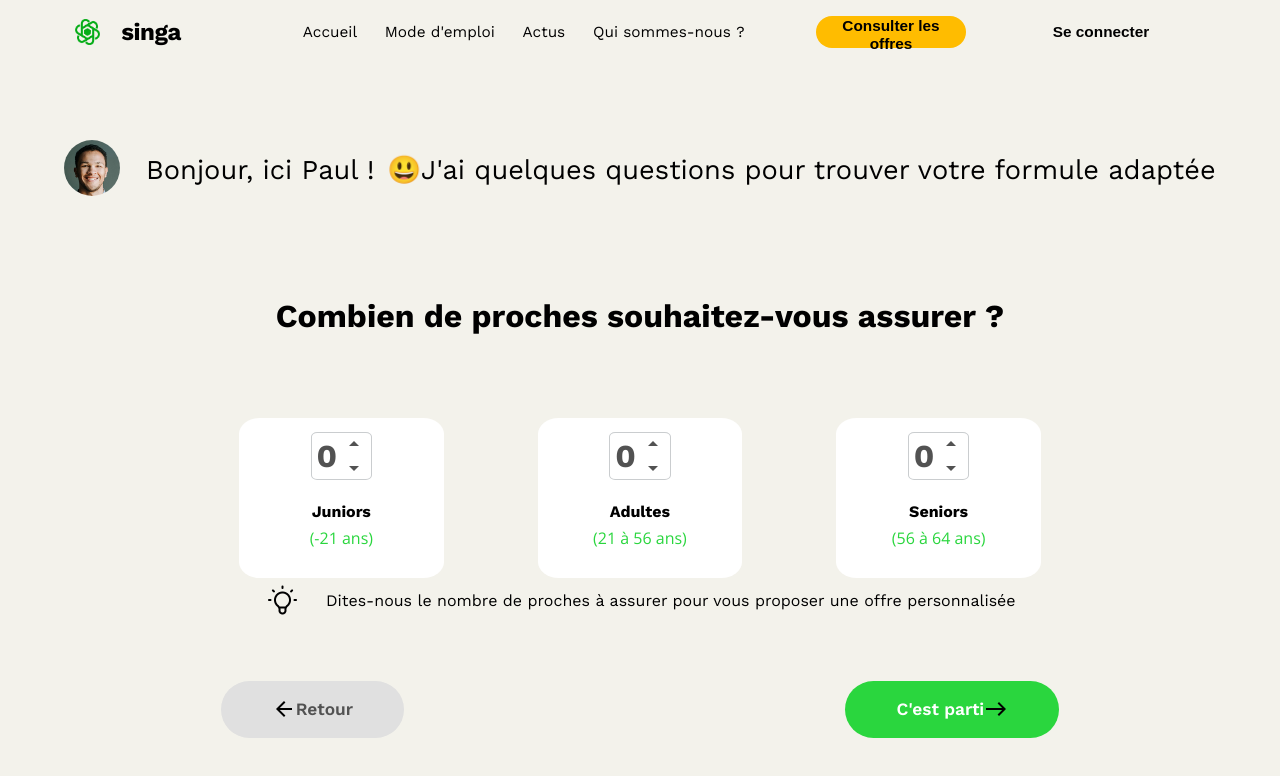
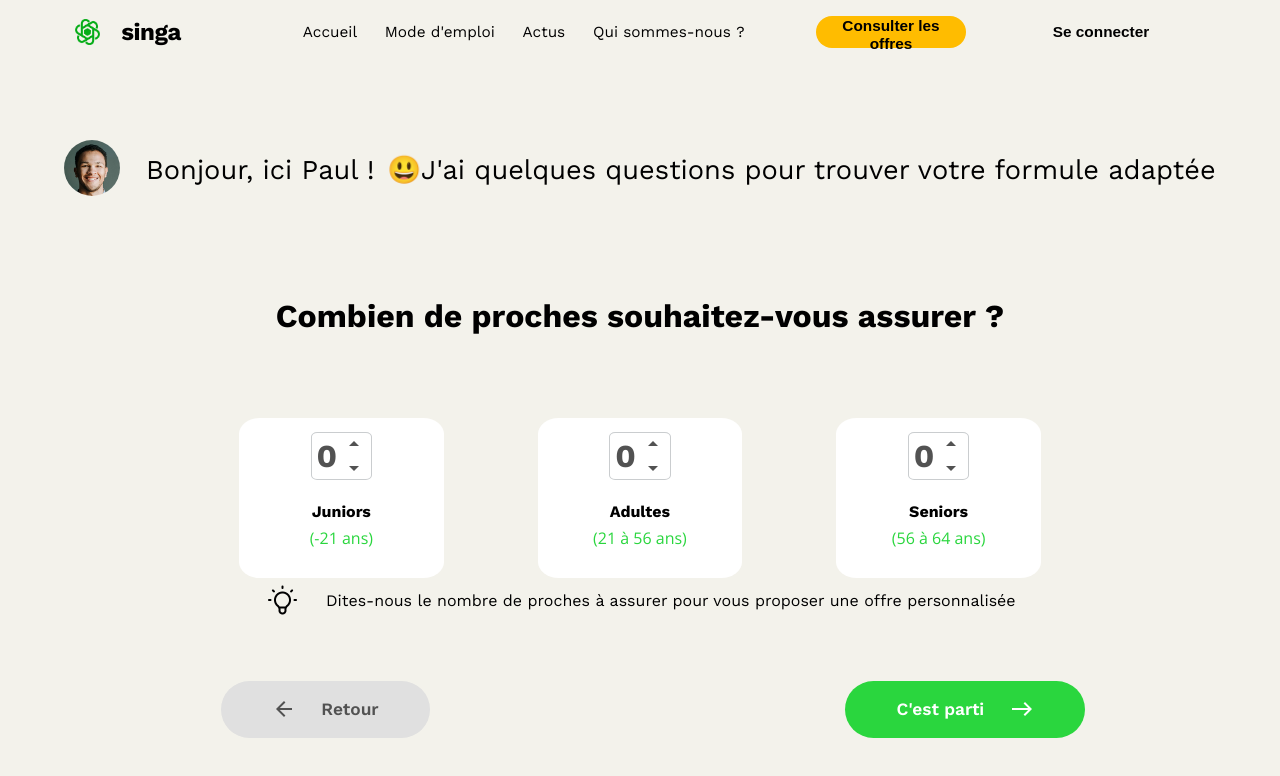
Before and after one commit to WildCodeSchool/paris-0921-project3-my-singa-assurance, a React (Vite) app: page /offer/offer in a window 1280 px wide. Shown: the top 776 px of the page. Built offline with nearby package versions, Linux system fonts and the light colour scheme.

Commit message:
css fixes harmonize arrows in creation account

```diff
--- a/src/offer/Offer.jsx
+++ b/src/offer/Offer.jsx
@@ -142,17 +142,17 @@ function Offer() {
         </div>
       </div>
       <div className={style.CounterOfferBtn}>
-        <button className={style.AgeCounterDirectionButton}>
-          <ArrowBackOutlinedIconLeft className={style.AgeCounterDirectionIconArrowleft} />
-          <p className={style.AgeCounterDirectionButtonText} onClick={goHome}>
+        <button className={style.AgeCounterDirectionButtonBack}>
+          <ArrowBackOutlinedIconLeft style={{ color: '#525252' }} />
+          <p className={style.AgeCounterDirectionButtonBackText} onClick={goHome}>
             Retour
           </p>
         </button>
-        <button className={style.AgeCounterDirectionButton2}>
-          <p className={style.AgeCounterDirectionButtonText2} onClick={goRecipientLocation}>
+        <button className={style.AgeCounterDirectionButtonNext}>
+          <p className={style.AgeCounterDirectionButtonNextText} onClick={goRecipientLocation}>
             C&apos;est parti
           </p>
-          <ArrowEastIcon className={style.AgeCounterDirectionIconArrowright} />
+          <ArrowEastIcon style={{ color: 'white' }} />
         </button>
       </div>
     </div>
--- a/src/offer/RecipientLocation.jsx
+++ b/src/offer/RecipientLocation.jsx
@@ -1,10 +1,11 @@
 import React, { useState, useEffect } from 'react';
 import { useNavigate } from 'react-router-dom';
-import ArrowBackOutlinedIcon from '@material-ui/icons/ArrowBackOutlined';
 
 import style from './style/RecipientLocation.module.scss';
 import portrait from '/assets/portraitRecipient.png';
 import lightbulb from '/assets/lightBulb.png';
+import ArrowBackOutlinedIcon from '@material-ui/icons/ArrowBackOutlined';
+import ArrowEastIcon from '@mui/icons-material/East';
 
 function RecipientLocation() {
   const navigate = useNavigate();
@@ -63,6 +64,7 @@ function RecipientLocation() {
             name="place"
             value={place}
             onChange={HandleChange}
+            onBlur="alert('Le choix de la ville sera bientôt disponible')"
             aria-label="place"
             placeholder="Ville ou région"
             className={style.RecipientLocationChooseRegionInput}
@@ -86,7 +88,7 @@ function RecipientLocation() {
         </button>
         <button className={style.RecipientLocationButton} onClick={GoRates} style={backgroundColor}>
           <p className={style.RecipientLocationButtonText} style={color}>
-            {!text ? 'Passer' : text}
+            {!text ? 'Suivant' : text} <ArrowEastIcon className={style.RecipientLocationIconArrowEast} />
           </p>
         </button>
       </div>
--- a/src/offer/style/Offer.module.scss
+++ b/src/offer/style/Offer.module.scss
@@ -112,7 +112,7 @@
   width: 100%;
 }
 
-.AgeCounterDirectionButton {
+.AgeCounterDirectionButtonBack {
   align-items: center;
   background-color: #e0e0e0;
   display: flex;
@@ -120,17 +120,20 @@
   border-radius: 84px;
   padding-right: 4vw;
   padding-left: 4vw;
+  margin-left: 2vw;
+  margin-right: 2vw;
   cursor: pointer;
-  .AgeCounterDirectionButtonText {
+  .AgeCounterDirectionButtonBackText {
     color: #525252;
     background: none;
     font-family: 'work sans', sans-serif;
     font-weight: 600;
     font-size: 1.3em;
+    margin-left: 2vw;
   }
 }
 
-.AgeCounterDirectionButton2 {
+.AgeCounterDirectionButtonNext {
   align-items: center;
   background-color: #2ad63e;
   display: flex;
@@ -139,12 +142,13 @@
   padding-right: 4vw;
   padding-left: 4vw;
   cursor: pointer;
-  .AgeCounterDirectionButtonText2 {
+  .AgeCounterDirectionButtonNextText {
     color: white;
     background: none;
     font-family: 'work sans', sans-serif;
     font-weight: 600;
     font-size: 1.3em;
+    margin-right: 2vw;
   }
 }
 .AgeCounterDirectionIconArrow {
--- a/src/offer/style/RecipientLocation.module.scss
+++ b/src/offer/style/RecipientLocation.module.scss
@@ -103,15 +103,20 @@
       font-family: 'work sans', sans-serif;
       font-weight: 600;
       font-size: 1.3em;
+      display: flex;
     }
   }
   .RecipientLocationIcon {
     margin-right: 2vw;
     color: #525252;
     background: none;
+    display: flex;
   }
 
   .RecipientLocationIconArrow {
     background: none;
   }
+  .RecipientLocationIconArrowEast {
+    margin-left: 2vw;
+  }
 }
```
